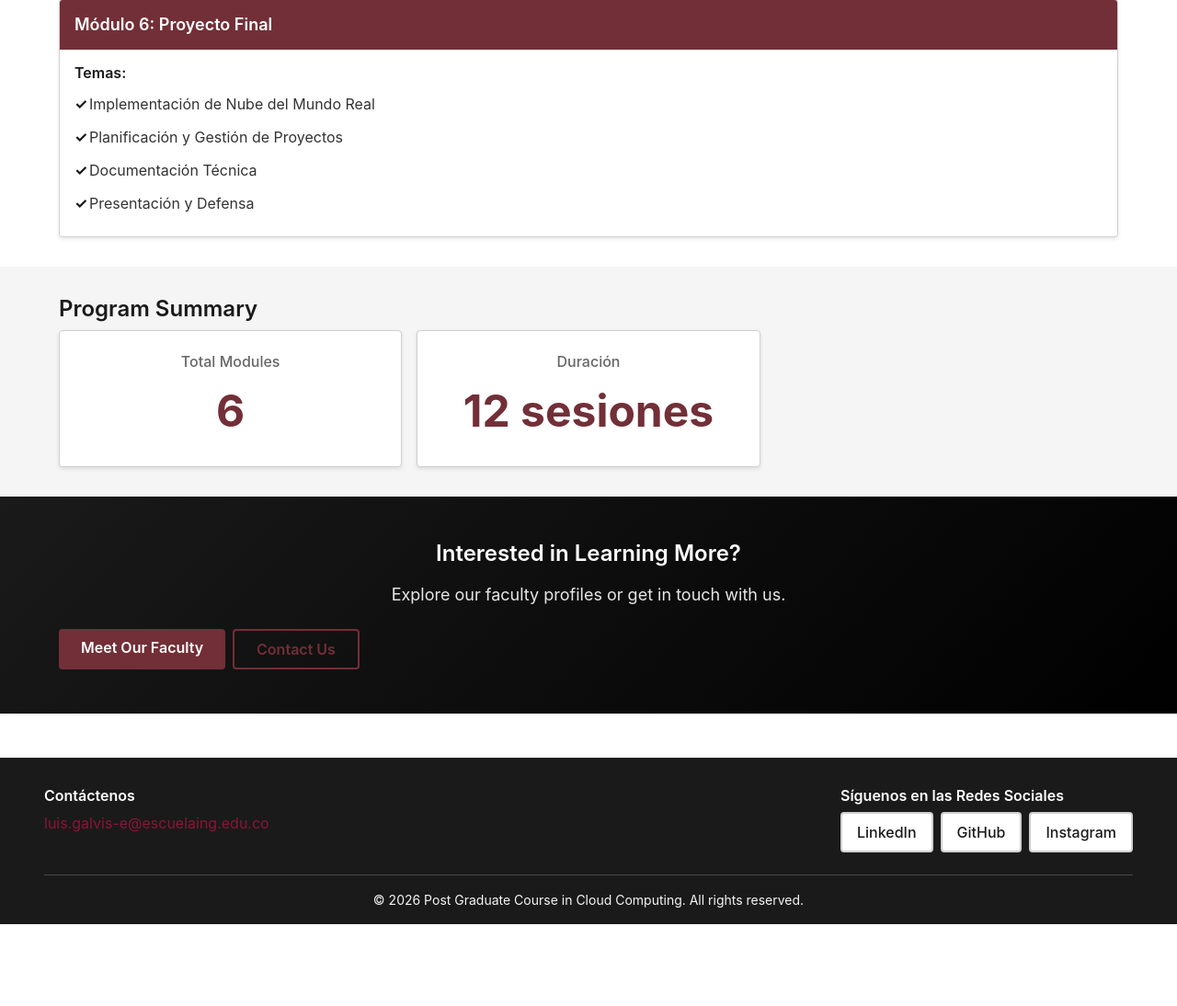
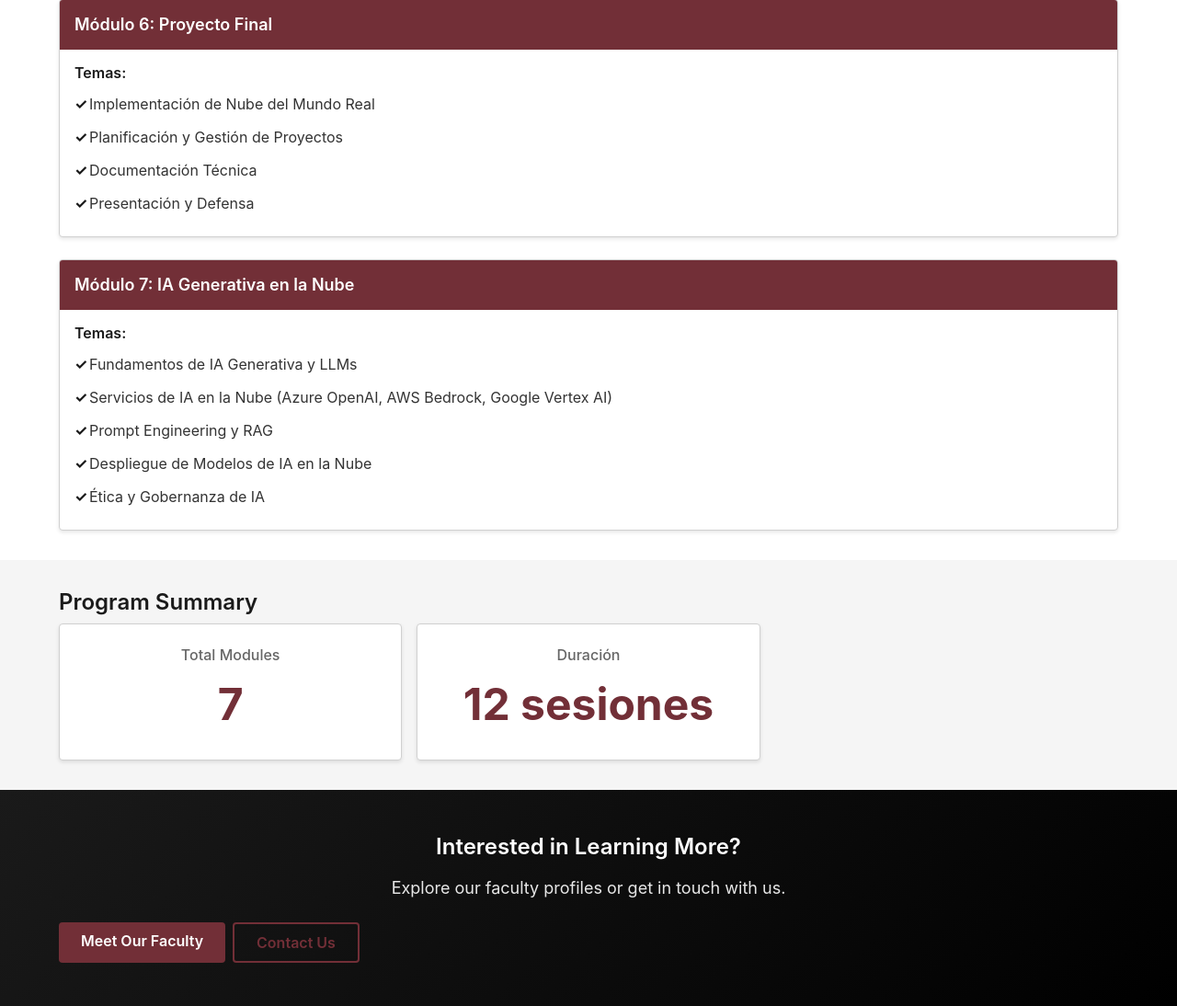
Before and after one commit to luiscarlosge/az-php-cicd-example, a PHP site: page /curriculum.php in a window 1280 px wide. Shown: the part 2047-3141 px from the top of the page at 92% size. Before the commit the page ends 3052 px from the top, so only its background shows below. Run offline with PHP 8.4, Linux system fonts and the light colour scheme.

Commit message:
feat: Add Module 7 - Generative AI in the Cloud (#17)
- Add new curriculum module covering GenAI and LLMs
- Topics include: AI fundamentals, cloud AI services (Azure OpenAI, AWS Bedrock, Vertex AI), prompt engineering, RAG, deployment, and AI ethics
- Add Spanish and English translations
- Update total modules count from 6 to 7

```diff
--- a/lang/es.php
+++ b/lang/es.php
@@ -143,6 +143,14 @@ return [
             'Planificación y Gestión de Proyectos',
             'Documentación Técnica',
             'Presentación y Defensa'
+        ],
+        'genai_cloud' => 'IA Generativa en la Nube',
+        'genai_cloud_topics' => [
+            'Fundamentos de IA Generativa y LLMs',
+            'Servicios de IA en la Nube (Azure OpenAI, AWS Bedrock, Google Vertex AI)',
+            'Prompt Engineering y RAG',
+            'Despliegue de Modelos de IA en la Nube',
+            'Ética y Gobernanza de IA'
         ]
     ],
 
--- a/public/curriculum.php
+++ b/public/curriculum.php
@@ -119,6 +119,21 @@ require_once __DIR__ . '/../includes/navigation.php';
                         </ul>
                     </div>
                 </article>
+
+                <!-- Module 7: Generative AI in the Cloud -->
+                <article class="module-card">
+                    <div class="module-header">
+                        <h3><?php echo t('curriculum.module'); ?> 7: <?php echo t('curriculum.genai_cloud'); ?></h3>
+                    </div>
+                    <div class="module-content">
+                        <h4><?php echo t('curriculum.topics'); ?>:</h4>
+                        <ul class="topics-list">
+                            <?php foreach (t('curriculum.genai_cloud_topics') as $topic): ?>
+                                <li><?php echo htmlspecialchars($topic); ?></li>
+                            <?php endforeach; ?>
+                        </ul>
+                    </div>
+                </article>
             </div>
         </div>
     </section>
@@ -130,7 +145,7 @@ require_once __DIR__ . '/../includes/navigation.php';
             <div class="summary-grid">
                 <div class="summary-card">
                     <h3>Total Modules</h3>
-                    <p class="summary-value">6</p>
+                    <p class="summary-value">7</p>
                 </div>
                 <div class="summary-card">
                     <h3><?php echo t('course.duration_label'); ?></h3>
```
Also changed, not shown: lang/en.php (+8 -0 lines), 1 other file.
